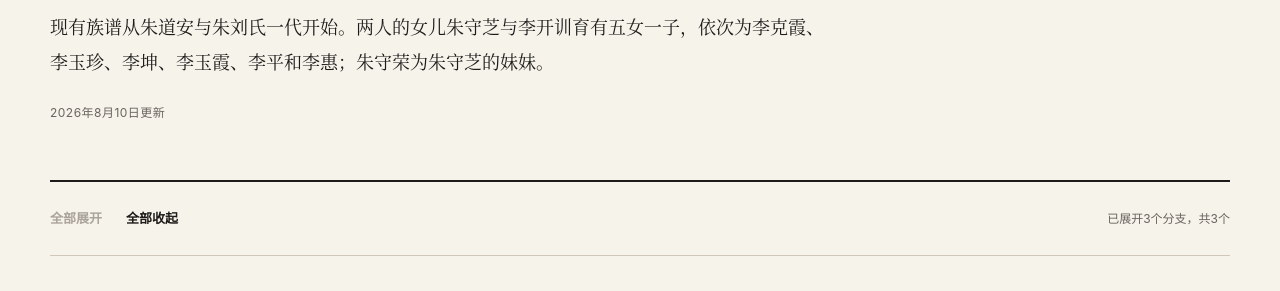
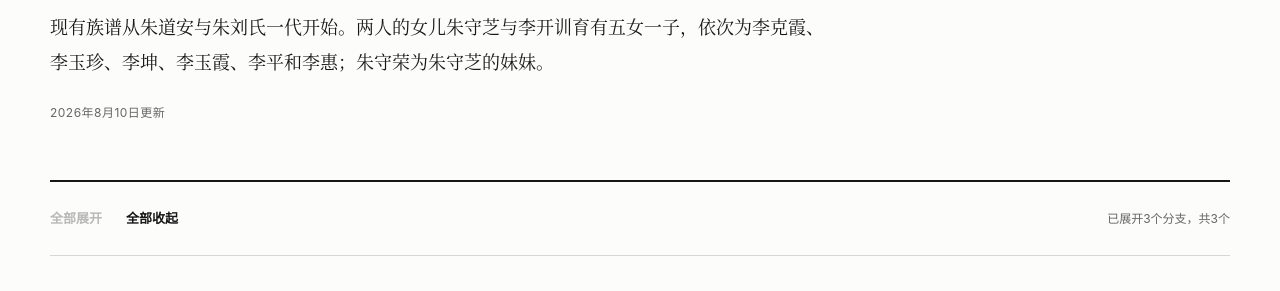
Before and after one commit to renzeyu/li, a website: page docs/index.html in a window 1280 px wide. Shown: the part 297-588 px from the top of the page. Drawn offline with Linux system fonts and the light colour scheme.

Commit message:
Align genealogy palette with Ren site

```diff
--- a/docs/family-tree.css
+++ b/docs/family-tree.css
@@ -1,12 +1,11 @@
 :root {
   color-scheme: light;
-  --paper: #f6f3eb;
-  --paper-deep: #eee9de;
-  --ink: #1c1b19;
-  --muted: #69645e;
-  --rule: #cfc8ba;
-  --rule-strong: #777169;
-  --focus: #7b301d;
+  --paper: #fcfcfb;
+  --ink: #171717;
+  --muted: #666662;
+  --rule: #d7d7d2;
+  --rule-strong: #9b9b95;
+  --focus: #8f2028;
   --serif: "Songti SC", "Noto Serif CJK SC", "Source Han Serif SC", STSong, serif;
   --sans: -apple-system, BlinkMacSystemFont, "PingFang SC", "Microsoft YaHei", sans-serif;
 }
@@ -167,7 +166,7 @@ h1 {
 }
 
 .family-chart-action:disabled {
-  color: #aaa39a;
+  color: color-mix(in srgb, var(--muted) 45%, transparent);
   cursor: default;
 }
 
--- a/docs/index.html
+++ b/docs/index.html
@@ -3,7 +3,7 @@
 <head>
   <meta charset="utf-8">
   <meta name="viewport" content="width=device-width, initial-scale=1">
-  <meta name="theme-color" content="#f6f3eb">
+  <meta name="theme-color" content="#fcfcfb">
   <meta name="description" content="现有族谱从朱道安与朱刘氏一代开始。两人的女儿朱守芝与李开训育有五女一子，依次为李克霞、李玉珍、李坤、李玉霞、李平和李惠；朱守荣为朱守芝的妹妹。">
   <meta property="og:type" content="website">
   <meta property="og:locale" content="zh_CN">
--- a/public/family-tree.css
+++ b/public/family-tree.css
@@ -1,12 +1,11 @@
 :root {
   color-scheme: light;
-  --paper: #f6f3eb;
-  --paper-deep: #eee9de;
-  --ink: #1c1b19;
-  --muted: #69645e;
-  --rule: #cfc8ba;
-  --rule-strong: #777169;
-  --focus: #7b301d;
+  --paper: #fcfcfb;
+  --ink: #171717;
+  --muted: #666662;
+  --rule: #d7d7d2;
+  --rule-strong: #9b9b95;
+  --focus: #8f2028;
   --serif: "Songti SC", "Noto Serif CJK SC", "Source Han Serif SC", STSong, serif;
   --sans: -apple-system, BlinkMacSystemFont, "PingFang SC", "Microsoft YaHei", sans-serif;
 }
@@ -167,7 +166,7 @@ h1 {
 }
 
 .family-chart-action:disabled {
-  color: #aaa39a;
+  color: color-mix(in srgb, var(--muted) 45%, transparent);
   cursor: default;
 }
 
--- a/src/render-page.mjs
+++ b/src/render-page.mjs
@@ -57,7 +57,7 @@ export function renderPage(document) {
 <head>
   <meta charset="utf-8">
   <meta name="viewport" content="width=device-width, initial-scale=1">
-  <meta name="theme-color" content="#f6f3eb">
+  <meta name="theme-color" content="#fcfcfb">
   <meta name="description" content="${escapeHtml(document.intro)}">
   <meta property="og:type" content="website">
   <meta property="og:locale" content="zh_CN">
```
Also changed, not shown: docs/404.html (+1 -1 lines), tests/site.test.mjs (+27 -0 lines), docs/favicon.svg, docs/og.svg, public/favicon.svg, public/og.svg.
